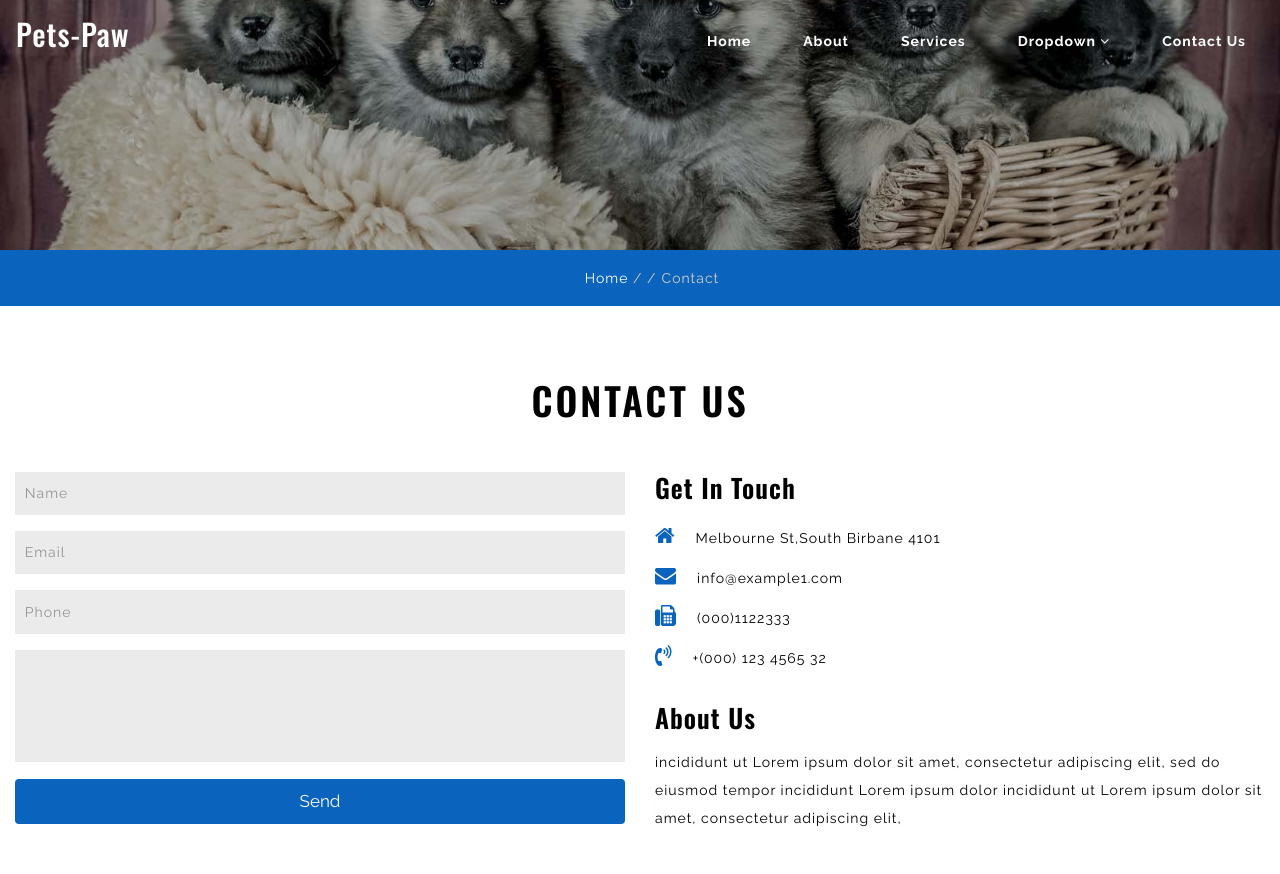
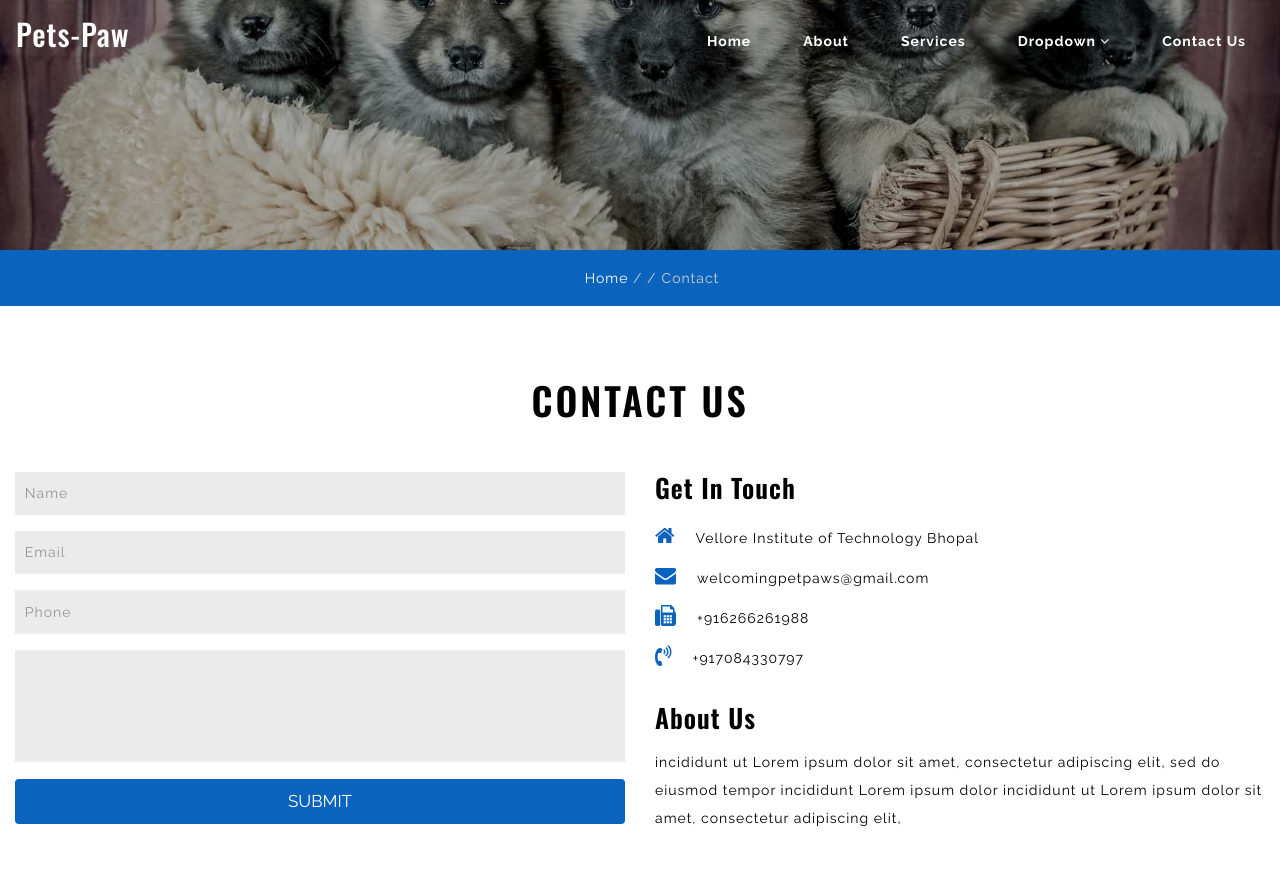
Before and after one commit to utkarshpandey1610/epicsproject, a plain HTML site: page contact.html in a window 1280 px wide. Shown: the top 874 px of the page. Drawn offline with nearby package versions, Linux system fonts and the light colour scheme.

Commit message:
Update contact.html

```diff
--- a/contact.html
+++ b/contact.html
@@ -104,7 +104,7 @@
                 <div class="form-group contact-forms">
                   <textarea class="form-control" rows="3" required=""></textarea>
                 </div>
-                <button type="submit" class="btn btn-block sent-butnn">Send</button>
+                <button type="submit" class="btn btn-block sent-butnn">SUBMIT</button>
               </div>
             </form>
           </div>
@@ -112,25 +112,26 @@
           <!--contact-form-->
           <div class="col-lg-6 col-md-6 contact-form ">
             <div class=" contact-list-grid">
-              <h4> Get In Touch </h4>
+              <h4> Get In Touch  </h4>
               <div class="footer_grid_left">
                 <ul>
                   <li>
                     <span class="fa fa-home" aria-hidden="true"> </span>
-                    <p>Melbourne St,South Birbane 4101
+                    <p>Vellore Institute of Technology Bhopal
                   </li>
                   <li>
                     <span class="fa fa-envelope"> </span>
-                    <p ><a href="mailto:info@example.com">info@example1.com</a>
+                    <p ><a href="mailto:info@example.com">welcomingpetpaws@gmail.com</a>
                     </p>
+
                   </li>
                   <li>
                     <span class="fa fa-fax"></span>
-                    <p>(000)1122333</p>
+                    <p>+916266261988</p>
                   </li>
                   <li>
                     <span class="fa fa-volume-control-phone" aria-hidden="true"> </span>
-                    <p>+(000) 123 4565 32</p>
+                    <p>+917084330797</p>
                   </li>
                 </ul>
               </div>
@@ -146,7 +147,7 @@
           </div>
         </div>
         <div class="address_mail_footer_grids mt-lg-5 mt-md-4 mt-3">
-          <iframe src="https://www.google.com/maps/embed?pb=!1m14!1m8!1m3!1d3539.812628729253!2d153.014155!3d-27.4750921!3m2!1i1024!2i768!4f13.1!3m3!1m2!1s0x6b915a0835840a2f%3A0xdd5e3f5c208dc0e1!2sMelbourne+St%2C+South+Brisbane+QLD+4101%2C+Australia!5e0!3m2!1sen!2sin!4v1492257477691"></iframe>
+          <iframe src="https://www.google.com/maps/embed?pb=!1m18!1m12!1m3!1d3670.536636806509!2d76.84910721492027!3d23.07744338492523!2m3!1f0!2f0!3f0!3m2!1i1024!2i768!4f13.1!3m3!1m2!1s0x397ce9ceaaaaaaab%3A0xa224b6b82b421f83!2sVellore%20Institute%20of%20Technology%20-%20VIT%20Bhopal!5e0!3m2!1sen!2sin!4v1675782957169!5m2!1sen!2sin" width="600" height="450" style="border:0;" allowfullscreen="" loading="lazy" referrerpolicy="no-referrer-when-downgrade"></iframe>
         </div>
         <!--//contact-map -->
       </div>
```
